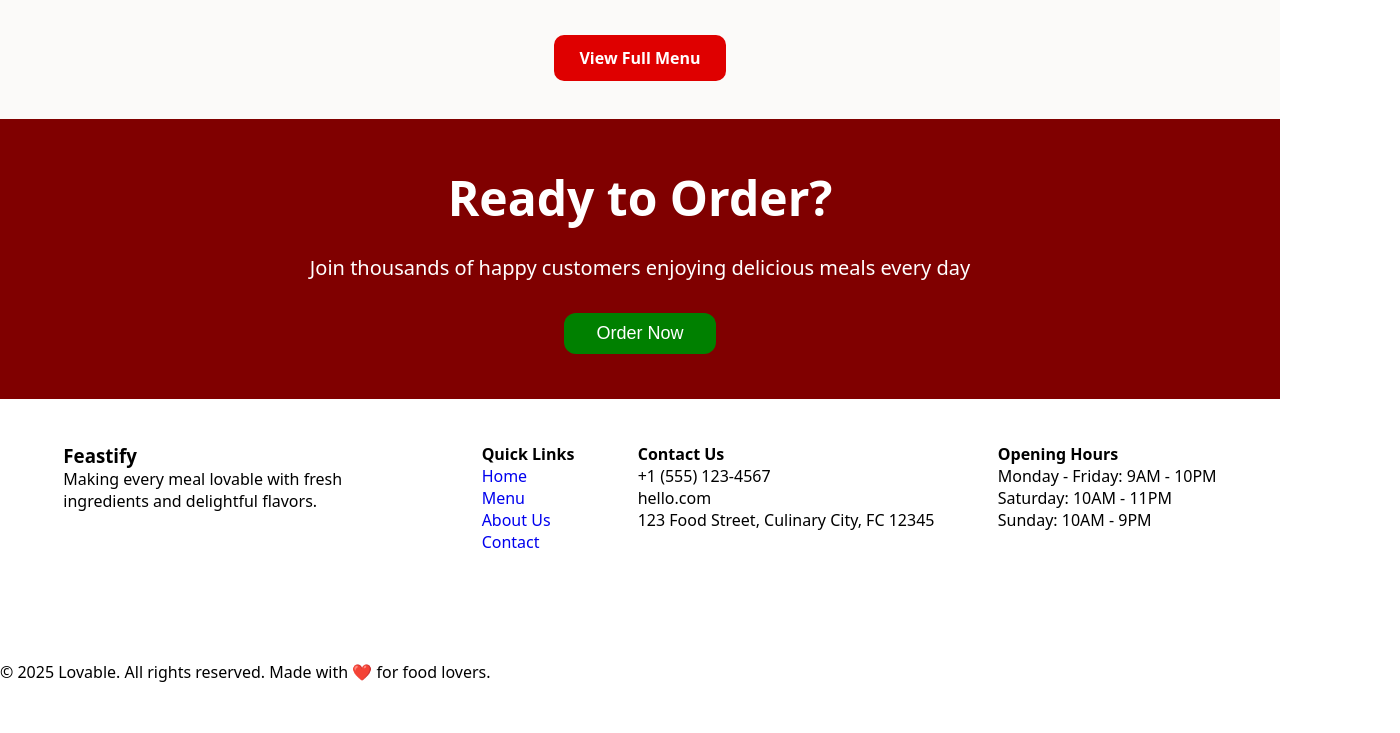
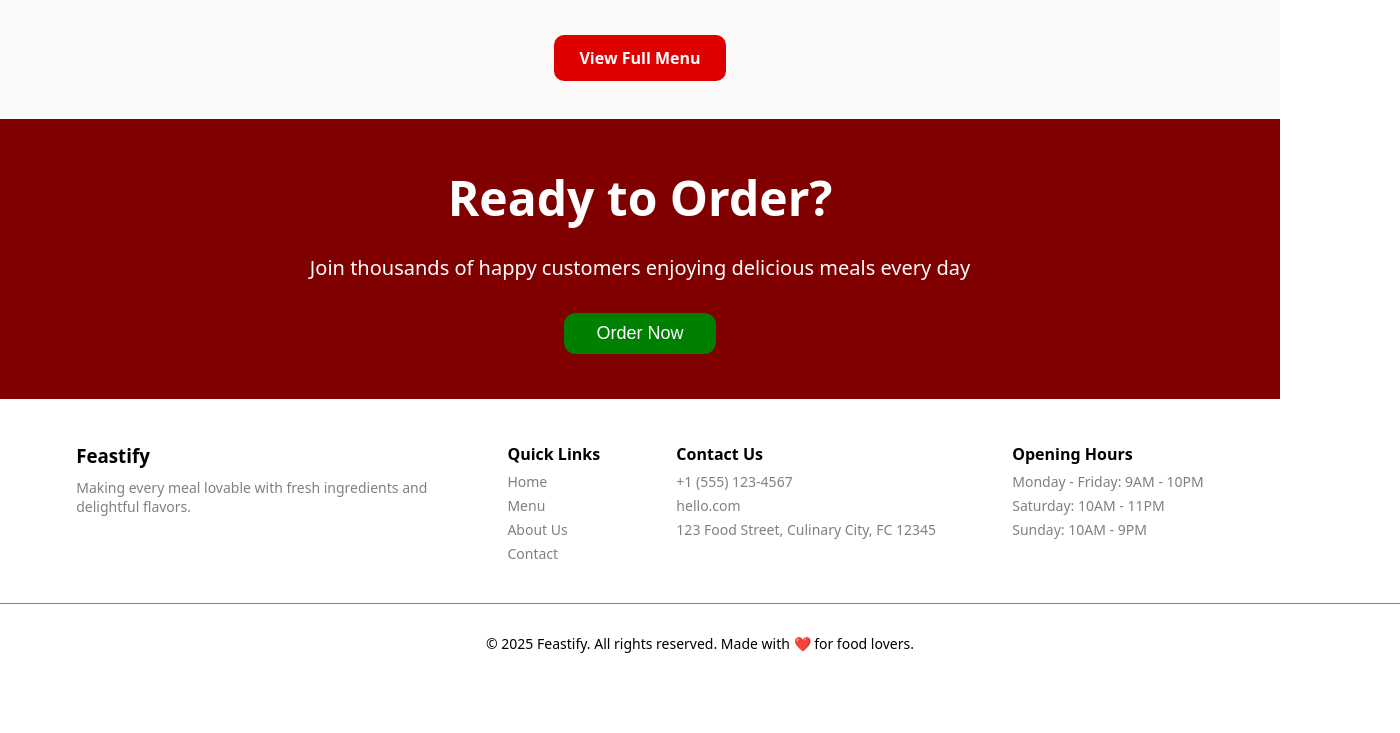
Before and after one commit to keshavv07/SNW-Capstone-Project, a plain HTML site: page index.html in a window 1280 px wide. Shown: the part 1645-2378 px from the top of the page, 1400 px wide, since content can reach past the window. After the commit the page ends 2328 px from the top, so only its background shows below. Drawn offline with Linux system fonts and the light colour scheme.

Commit message:
added footer

```diff
--- a/index.html
+++ b/index.html
@@ -150,7 +150,6 @@
                         <li>123 Food Street, Culinary City, FC 12345</li>
                     </ul>
                 </div>
-
                 <div class="footer-column4">
                     <h4>Opening Hours</h4>
                     <ul>
@@ -161,7 +160,7 @@
                 </div>
             </div>
                 <div class="footer-bottom">
-                    <p>© 2025 Lovable. All rights reserved. Made with ❤️ for food lovers.</p>
+                    <p>© 2025 Feastify. All rights reserved. Made with ❤️ for food lovers.</p>
                 </div>
         </footer>
     </div>
--- a/style.css
+++ b/style.css
@@ -330,8 +330,6 @@ a.btn:hover {
 .ready {
     height: 280px;
     background-color: #800000;
-    position: relative;
-    top: 72px;
     display: flex;
     justify-content: center;
     align-items: center;
@@ -349,7 +347,11 @@ a.btn:hover {
     font-size: 20px;
     margin-bottom: 32px;
 }
+.readyorder{
+    position: relative;
+    top: 72px;
 
+}
 .ready button {
     background-color: green;
     padding: 10px 32px;
@@ -368,15 +370,16 @@ a.btn:hover {
 
 
 .footer-container {
-    position: relative;
-    top: 72px;
-    height: 290px;
+
+    height: 160px;
     display: flex;
     justify-content: space-evenly;
     flex-wrap: wrap;
     padding-top: 44px;
 }
 .foot {
+        position: relative;
+    top: 72px;
     display: flex;
     flex-direction: column;
     font-family: ui-sans-serif, system-ui, sans-serif, "Apple Color Emoji", "Segoe UI Emoji", "Segoe UI Symbol", "Noto Color Emoji";
@@ -384,10 +387,32 @@ a.btn:hover {
 .footer-column {
     width: 355px;
 }
+.footer-column p {
+    font-size: 14px;
+    color: gray;
+    margin-top: 10px;
+}
 li {
     list-style-type: none;
+    font-size: 14px;
+    color: gray;
+    line-height: 1;
+    margin-top: 10px;
+
 }
 li a {
     text-decoration: none;
+    color: grey;
+}
 
+.footer-bottom p {
+    text-align: center;
+    font-size: 14px;
+    margin-bottom: 30px;
+    border-top: 0.01px solid gray;
+    padding-top: 30px;
 }
+.footer-bottom {
+    width: 1400px;
+    margin: 0 auto;
+}
```
